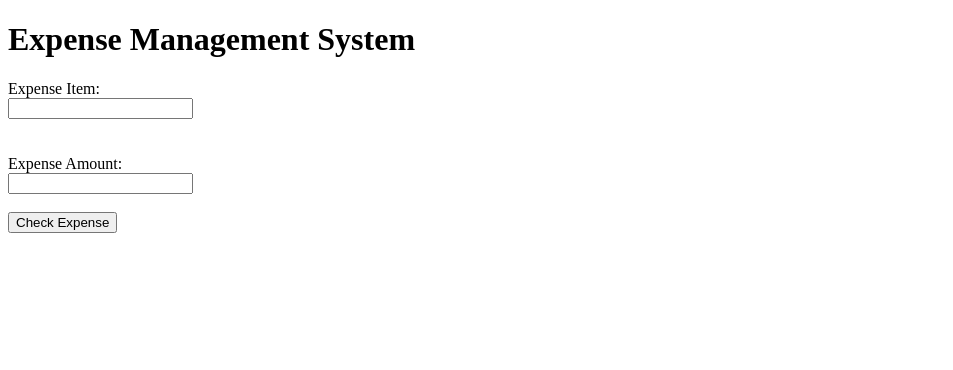
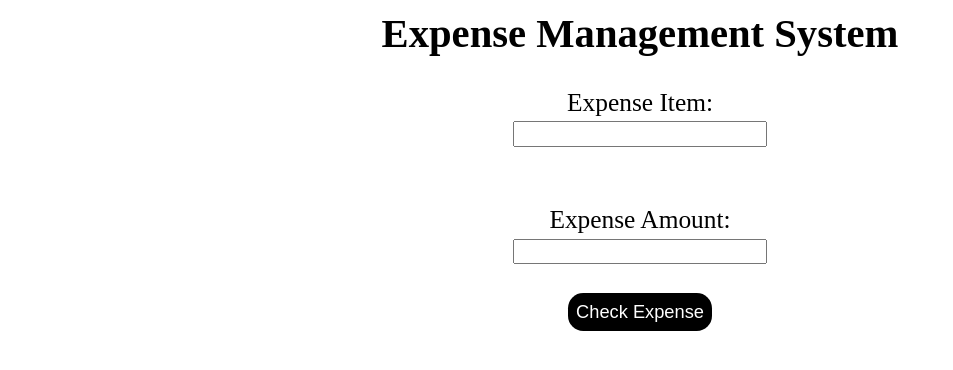
Before and after one commit to Hamzaabro5/Competition-Assignment, a plain HTML site: page index.html in a window 1280 px wide. Shown: the whole page, without its empty margins (0-953 px from the left). Drawn offline with Linux system fonts and the light colour scheme.

Commit message:
Expense Management System

```diff
--- a/app.js
+++ b/app.js
@@ -1,7 +1,7 @@
 const form = document.querySelector(`form`);
 const item = document.querySelector(`.item`);
 const amount = document.querySelector(`.amount`);
-const div = document.querySelector(`div`);
+const div = document.querySelector(`.render`);
 const arr = [];
 
 
@@ -32,8 +32,16 @@ function renderList() {
 
 function addItem() {
 
-    arr.push(`${item.value} is cost you ${amount.value}`);
-    renderList()
+    if (item.value === ``) {
+        alert(`Enter Your Expense item`)
+    }else if (amount.value === ``) {
+        alert(`Enter Your Expense amount`)
+    }
+    else{
+        arr.push(`${item.value} is cost you $${amount.value}`);
+        renderList()
+    }
+
 }
 
 // Add Items
--- a/index.html
+++ b/index.html
@@ -4,25 +4,28 @@
     <meta charset="UTF-8">
     <meta name="viewport" content="width=device-width, initial-scale=1.0">
     <title>Expense Management</title>
+    <link rel="stylesheet" href="style.css">
 </head>
 <body>
     <h1>Expense Management System</h1>
 
 
     <!-- Getting Input Value  -->
-        <label for="">Expense Item:</label><br/>
+        <div class="content">
+            <label for="">Expense Item:</label><br/>
         <input class="item" type="text"><br/><br/><br/>
         <label for="">Expense Amount:</label><br/>
         <input class="amount" type="text"><br /><br />
 
-        <button onclick="addItem()">Check Expense</button>
+        <button class="checkButton" onclick="addItem()">Check Expense</button>
+        </div>
 
     <!-- Getting Input Value -->
 
 
 
     <!-- Rendering Data -->
-    <div>
+    <div class="render">
     </div>
     <!-- Rendering Data -->
 
--- /dev/null
+++ b/style.css
@@ -0,0 +1,33 @@
+*{
+    margin: 0;
+    padding: 0;
+    box-sizing: border-box;
+}
+html,body{
+    font-size: 63.5%;
+}
+h1{
+    text-align: center;
+    margin-top: 1rem;
+    margin-bottom: 3rem;
+    font-size: 4rem;
+}
+.content{
+    font-size: 2.5rem;
+    text-align: center;
+}
+input{
+    width: 25rem;
+    height: 2.5rem;
+    padding: 1rem 1rem;
+    font-size: 1.5rem;
+}
+.checkButton{
+    font-size: 1.8rem;
+    padding: 0.8rem;
+    border-radius: 1.5rem;
+    border: none;
+    background-color: #000;
+    color: #fff;
+    cursor: pointer;
+}
```
